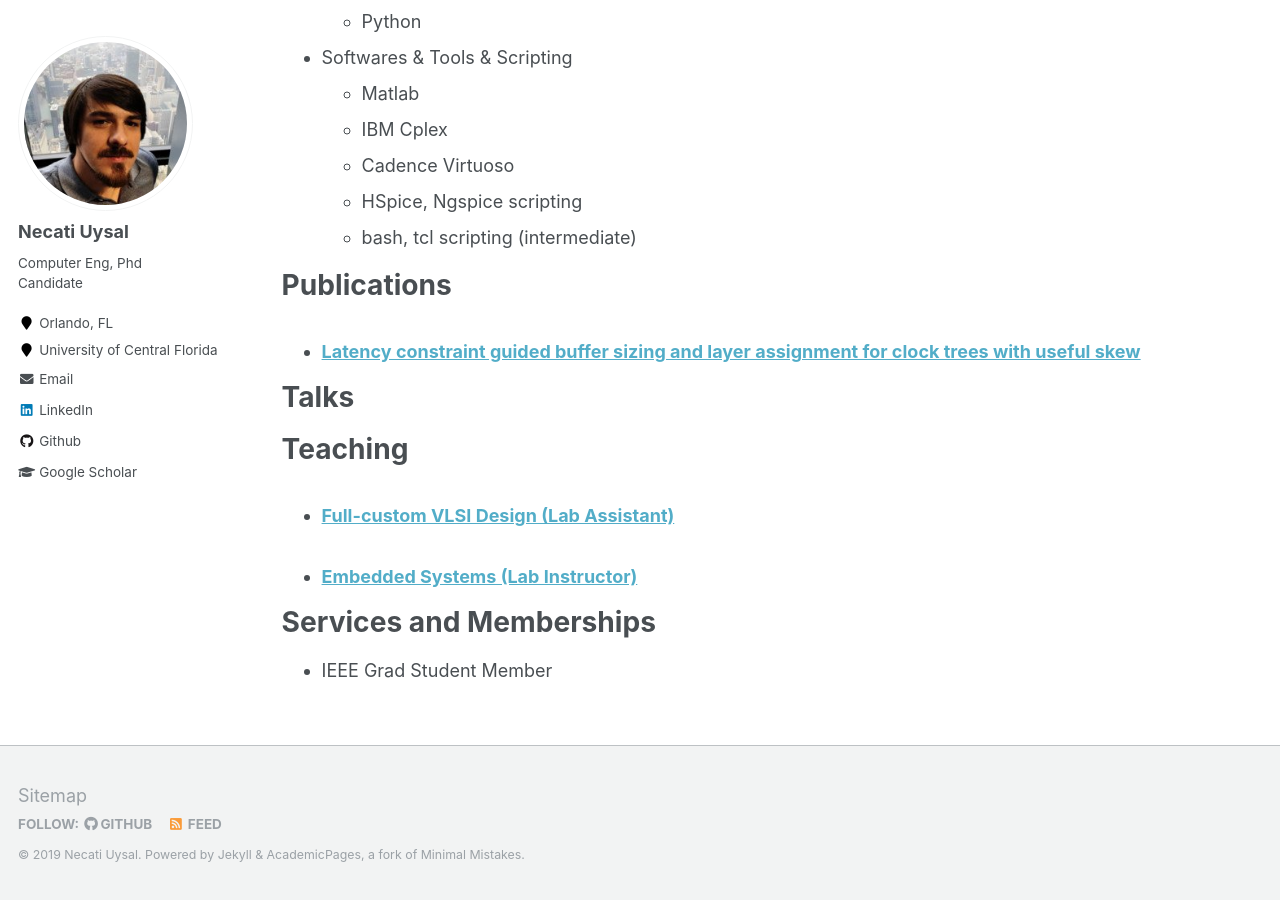
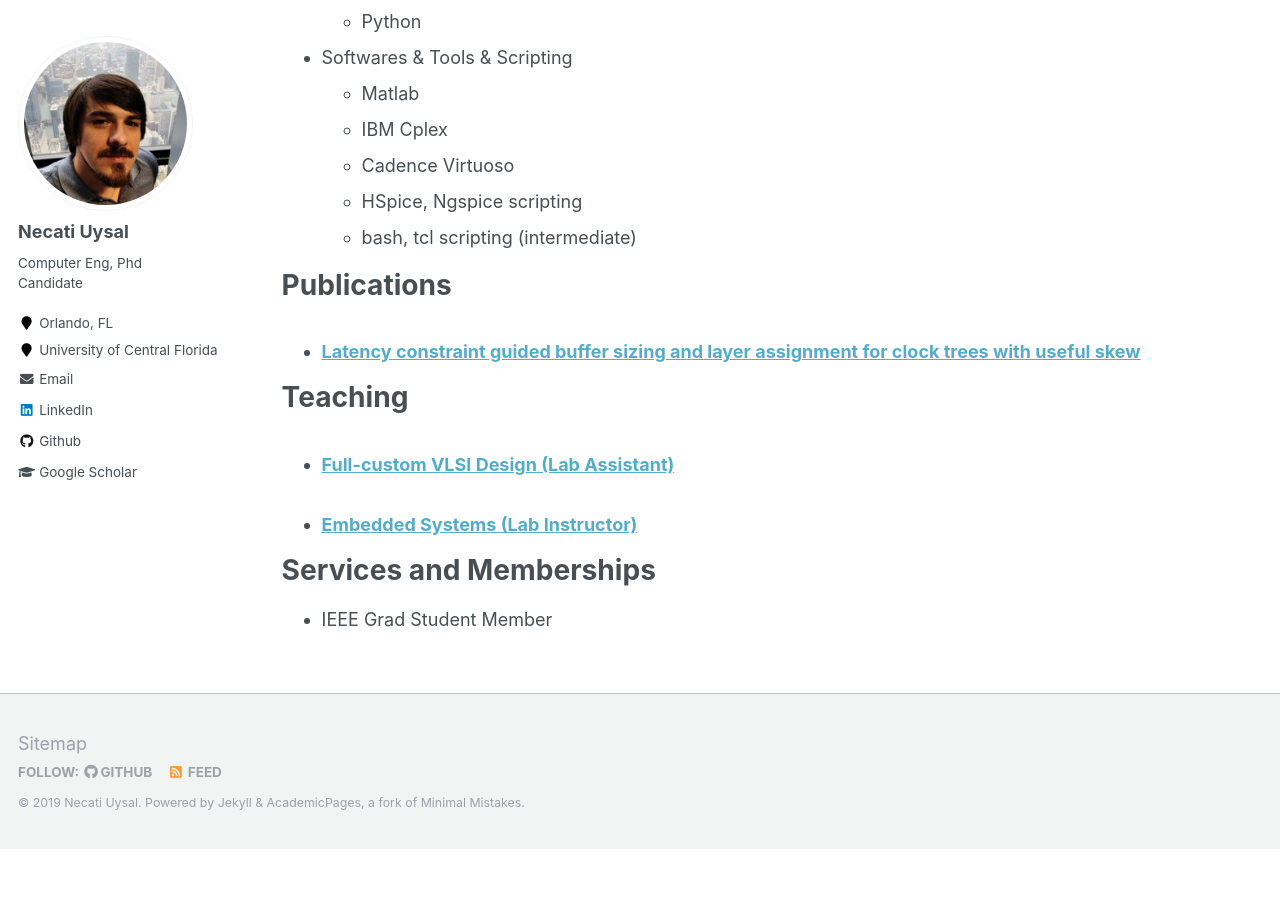
Before and after one commit to MrNjT/mrnjt.github.io, a Jekyll site: the page built from _pages/cv.md, in a window 1280 px wide and 900 px high, scrolled down 758 px. Built offline with Jekyll 4.4.1, drawn with Linux system fonts in a browser that asks for light colours; after the commit the page ends 1607 px from its top, so only the background shows below that.

Commit message:
Update cv.md

```diff
--- a/_pages/cv.md
+++ b/_pages/cv.md
@@ -46,11 +46,6 @@ Publications
     {% include archive-single-cv.html %}
   {% endfor %}</ul>
 
-Talks
-======
-  <ul>{% for post in site.talks %}
-    {% include archive-single-talk-cv.html %}
-  {% endfor %}</ul>
 
 Teaching
 ======
```
